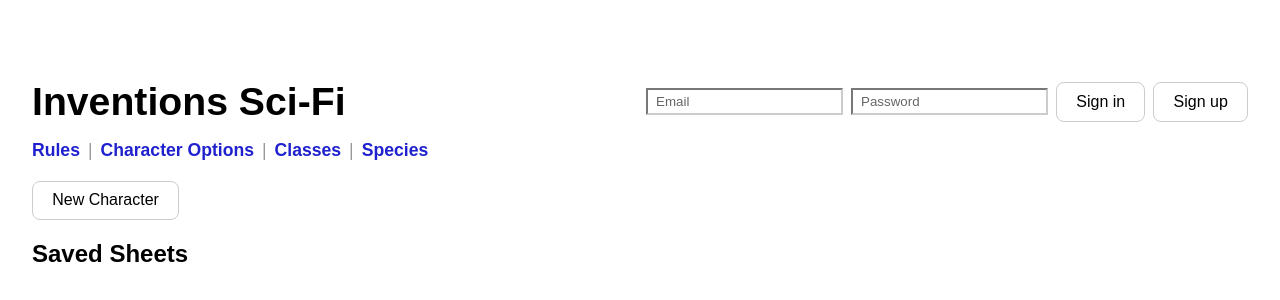
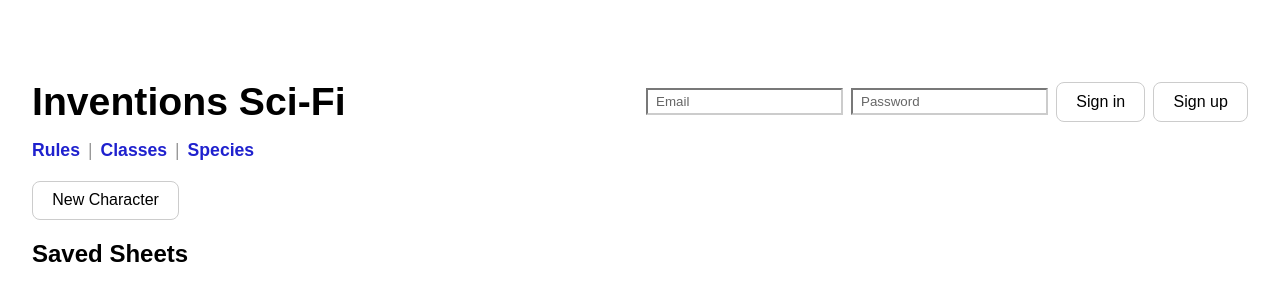
Before and after one commit to Ctenophore718/Inventions-Sci-Fi, a React (Vite) app: page / in a window 1280 px wide. Shown: the part 216-516 px from the top of the page. Built offline with nearby package versions, Linux system fonts and the light colour scheme.

Commit message:
c1, remove large character options pdf

```diff
--- a/src/components/SheetManager.tsx
+++ b/src/components/SheetManager.tsx
@@ -56,16 +56,6 @@ const SheetManager: React.FC<SheetManagerProps> = ({ onLoad, onNew, onClear }) =
             title="Open Rules PDF in a new tab"
           >
             Rules
-          </a>
-          <span style={{ color: '#999' }}>|</span>
-          <a
-            href="/Character Options.pdf"
-            target="_blank"
-            rel="noopener noreferrer"
-            style={{ fontFamily: 'Arial, sans-serif', fontSize: '100%', fontWeight: 'bold', color: '#1f21ce', textDecoration: 'none' }}
-            title="Open Character Options PDF in a new tab"
-          >
-            Character Options
           </a>
           <span style={{ color: '#999' }}>|</span>
           <a
```
Also changed, not shown: 1 other file (tests, documents, lock files or other folders).
